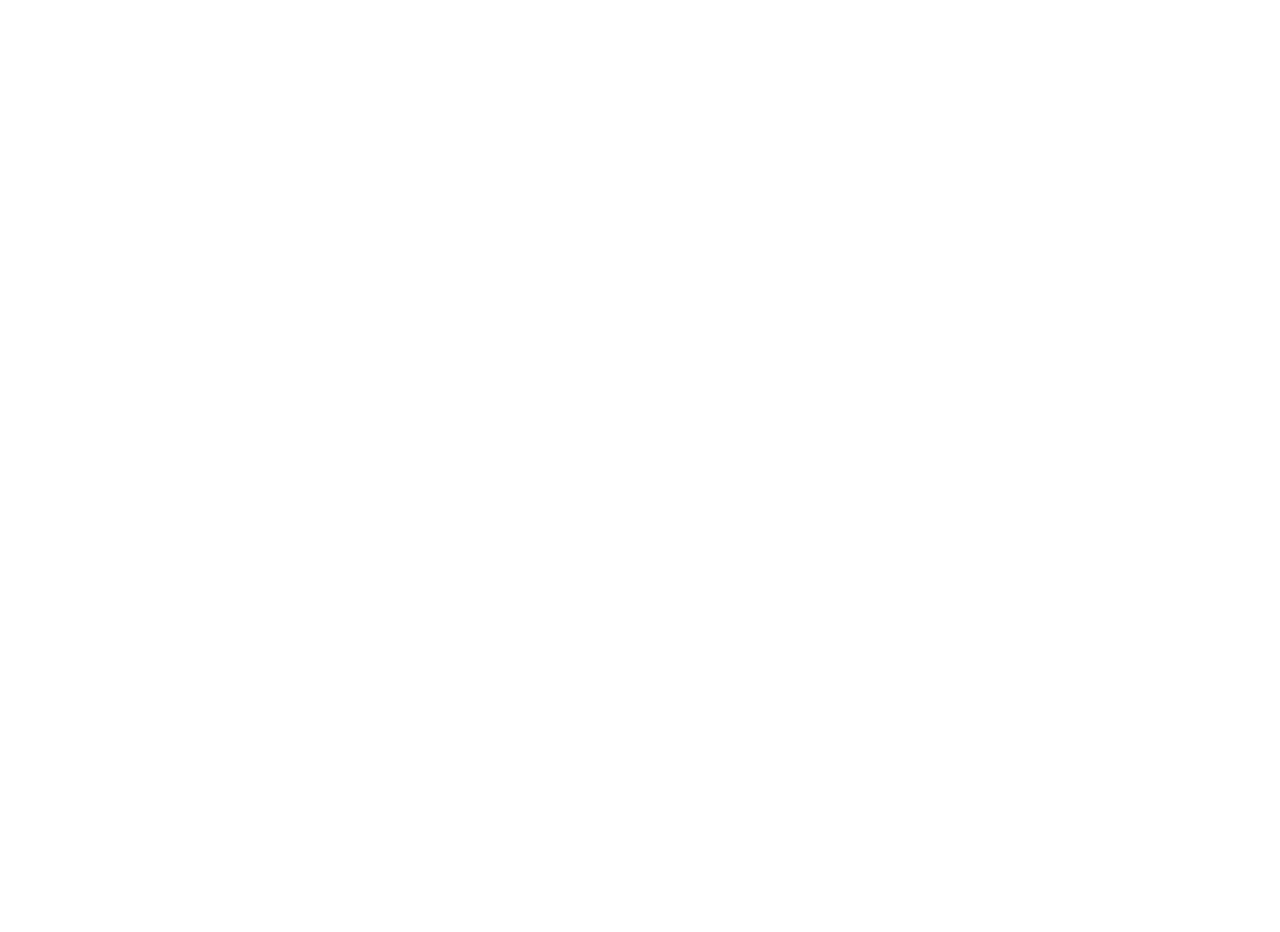
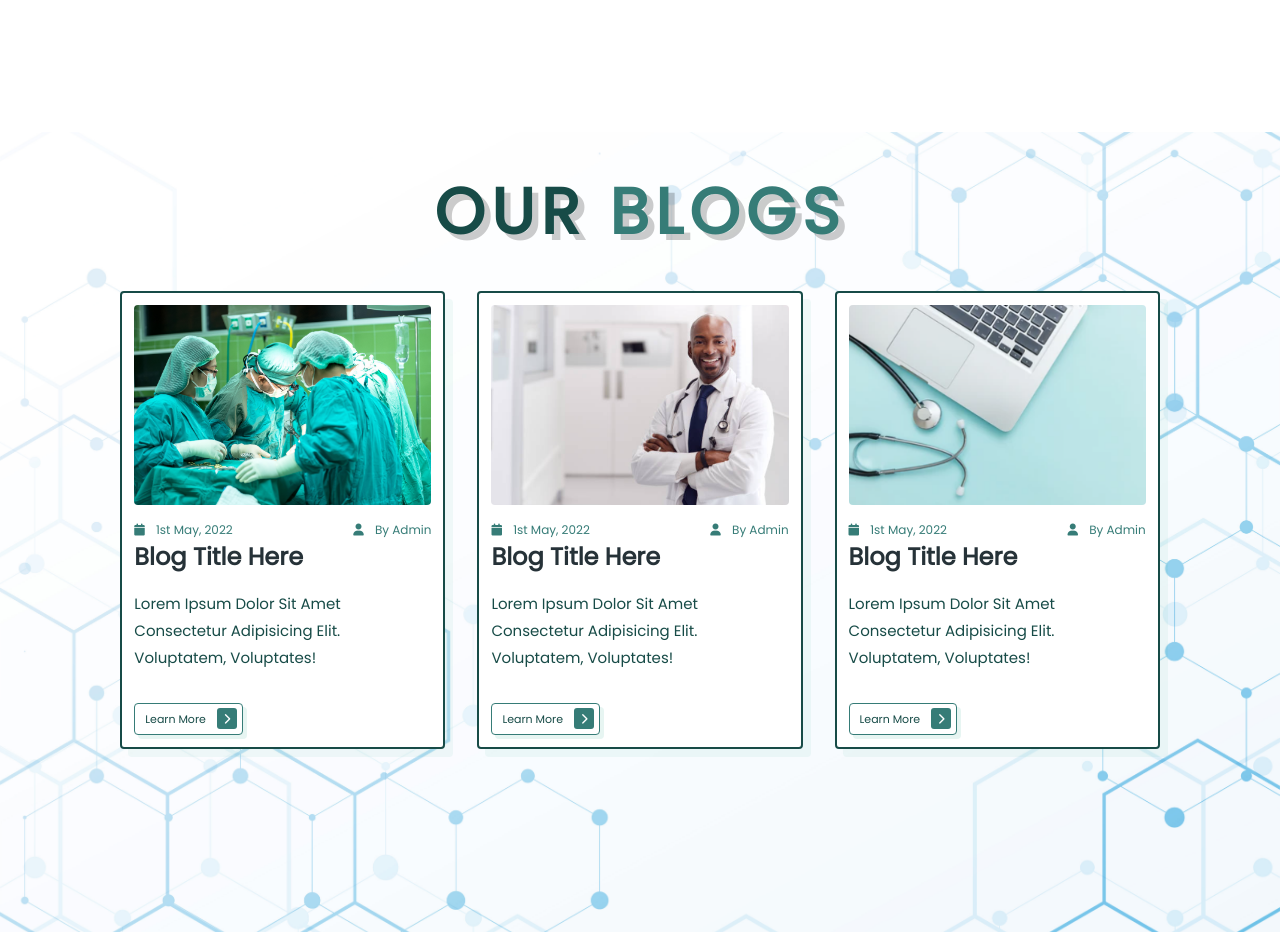
Before and after one commit to Sheila-a/Clientele, a React (Create React App) app: page / in a window 1280 px wide. Shown: the part 3360-4292 px from the top of the page. Before the commit the page ends 3492 px from the top, so only its background shows below. Built offline with nearby package versions, Linux system fonts and the light colour scheme; a web font is replaced by a local one.

Commit message:
Random Test (5)

```diff
--- a/src/Home.js
+++ b/src/Home.js
@@ -5,7 +5,7 @@ import Resource from "./Components/Home/Resources/Resource";
 import Stuff11 from "./Components/Home/Stuff11/Stuff11";
 import Touch from "./Components/Home/Get-In-Touch/Touch";
 // import Footer from "./Components/Home/Footer/footer";
-// import OB from "./Components/Home/Our-Blog/OB";
+import OB from "./Components/Home/Our-Blog/OB";
 import RWU from "./Components/Home/Reg-W-Us/RWU";
 import React from "react";
 import "aos/dist/aos.css";
@@ -26,7 +26,7 @@ const Home = () => {
       <Touch />
       <RWU />
       {/* Approved */}
-      {/* <OB /> */}
+      <OB />
       {/* <Footer /> */}
     </div>
   );
```
